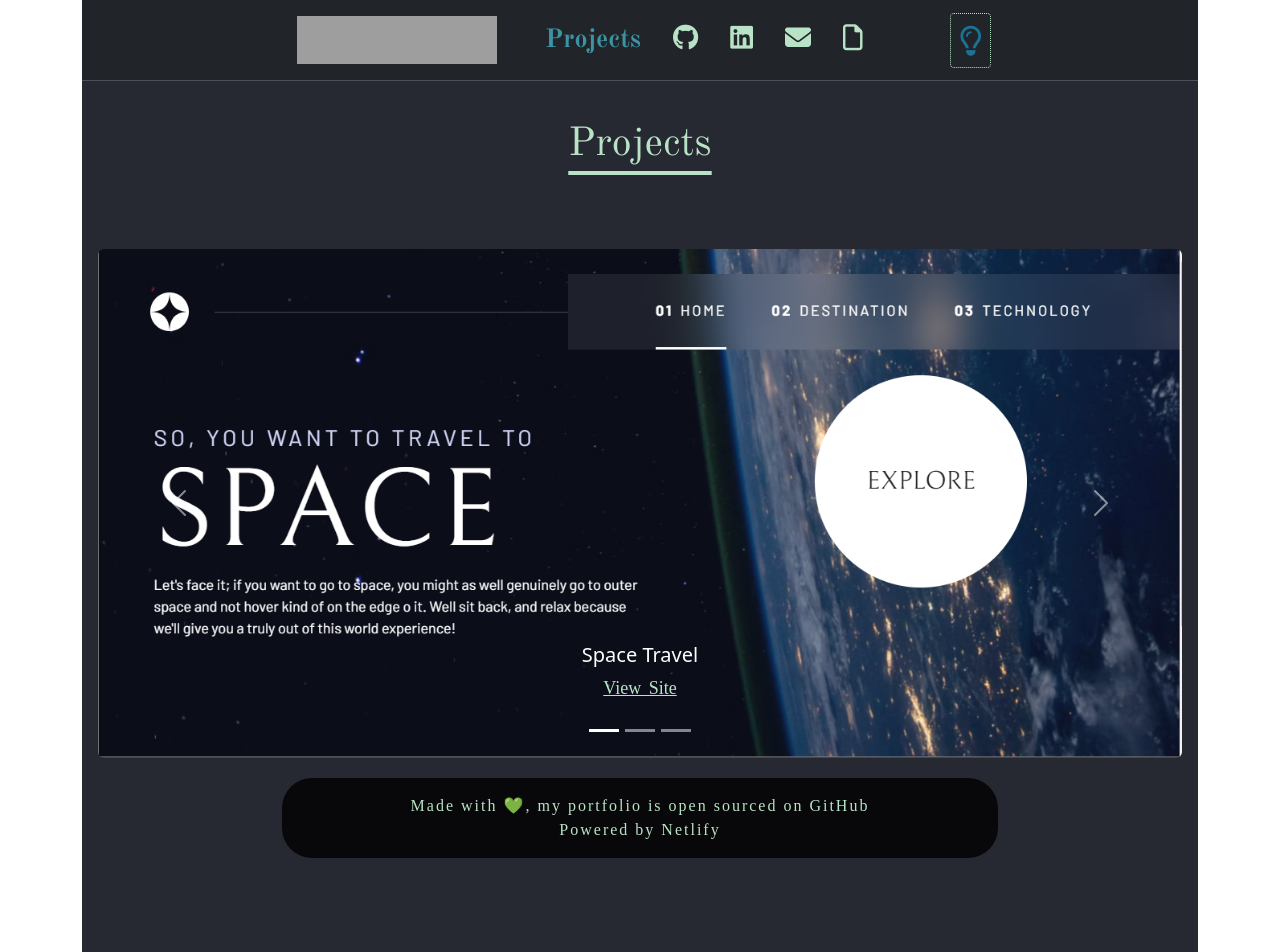
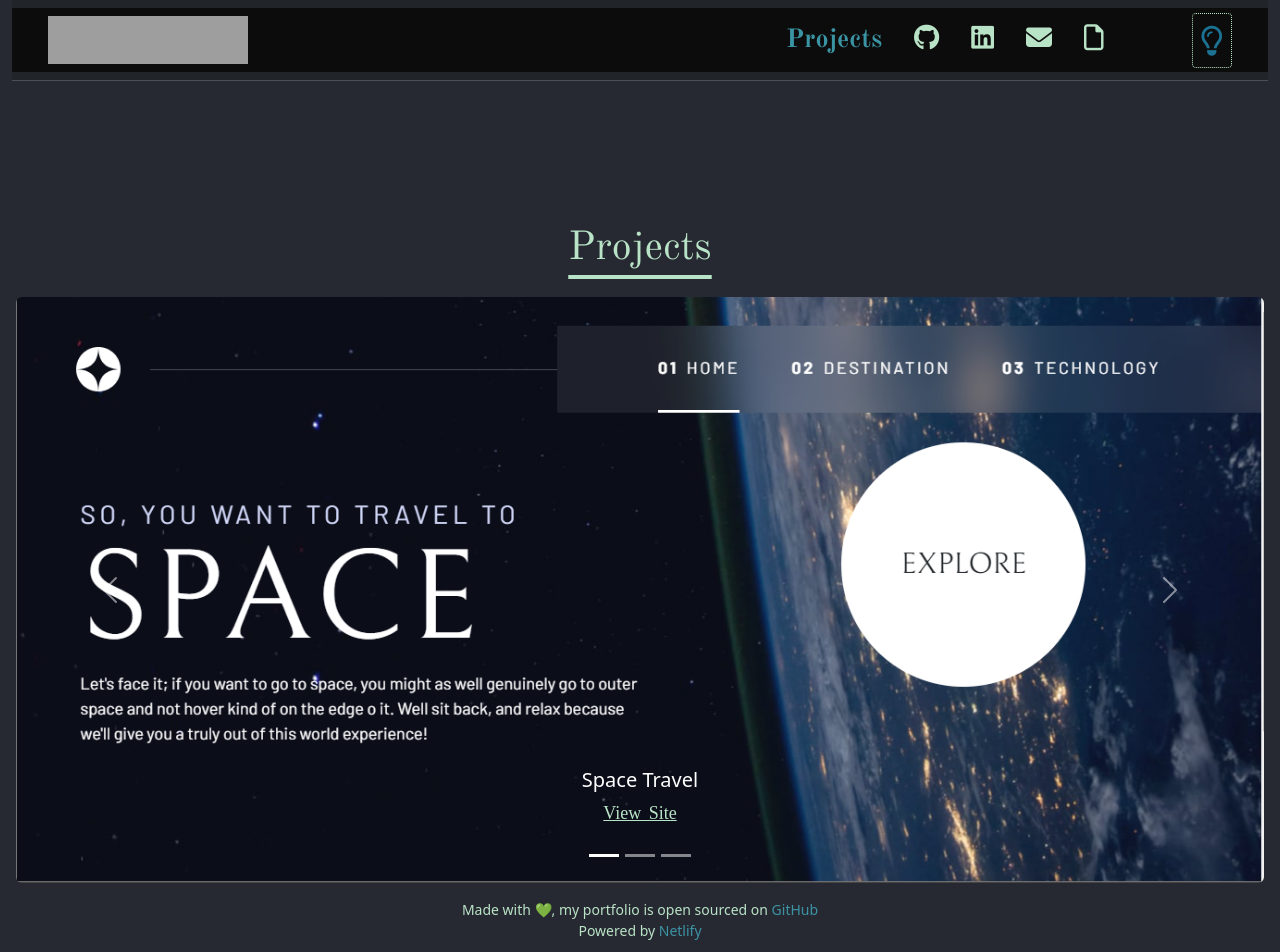
Before and after one commit to Lonz8576/portfolio-, a plain HTML site: page Projects.html in a window 1280 px wide. Shown: the top 952 px of the page. Drawn offline with nearby package versions, Linux system fonts and the light colour scheme; grey boxes are pictures that could not be loaded; a web font is replaced by a local one.

Commit message:
projects updated

```diff
--- a/Projects.html
+++ b/Projects.html
@@ -17,11 +17,14 @@
     <title>Projects</title>
 </head>
 <body>
-<div class="container-sm">
-    <div class="top-nav navbar bg-dark border-bottom border-body" data-bs-theme="dark">
-     <a class="nav-logo p-2 mx-4" href="index.html" target="_blank">
+<div class="container-fluid" id="nav-cont">
+    <nav class="navbar bg-dark border-bottom" data-bs-theme="dark">
+       <div class="container-fluid">
+
+     <a class="nav-logo p-2 mx-3" href="index.html" target="_blank">
       <img src="https://s3.amazonaws.com/shecodesio-production/uploads/files/000/128/013/original/nic-alonso-transparent.png?1717275225" alt="Alonso Logo" width="200" height="48" class="logo">
     </a>
+
     <ul class="nav justify-content-end">
     <li class="nav-item">
     <a class="nav-link" href="Projects.html" target="_blank">Projects</a>
@@ -33,18 +36,21 @@
     <a class="nav-link" href="https://www.linkedin.com/in/nicalonso/" target="_blank"><i class="fa-brands fa-linkedin" style="color: #b9e3c6;"></i></i></a>
     </li>
     <li class="nav-item">
-    <a class="nav-link" href=""><i class="fa-solid fa-envelope" style="color: #b9e3c6;"></i></i></a>
+    <a class="nav-link" href="mailto:8576nic@gmail.com" ><i class="fa-solid fa-envelope" style="color: #b9e3c6;"></i></a>
     </li>
     <li class="nav-item">
     <a class="nav-link me-5" href="resume.html" target="_blank"><i class="fa-regular fa-file" style="color: #b9e3c6;"></i></a>
     </li>
     <li class="nav-btn">
-    <button class="btn btn-sm btn-outline-secondary mx-4" type="button" id="toggle-button"><i class="fa-regular fa-lightbulb" style="color: #1c7293;" title="Light Theme/Dark Theme"></i></button>
+   <a href="Dark.html"> <button class="btn btn-sm btn-outline-secondary mx-4" type="button" id="toggle-button"><i class="fa-regular fa-lightbulb" style="color: #1c7293;" title="Lights out"></i></button></a>
     </li>
     </ul>
-</div>
+    </div>
+  </nav>
+  </div>
 <main>
-<h1 class="project-header">Projects</h1>
+
+<h1 class="project-header pb-2">Projects</h1>
 <div id="carouselExampleCaptions" class="carousel slide m-3">
   <div class="carousel-indicators">
     <button type="button" data-bs-target="#carouselExampleCaptions" data-bs-slide-to="0" class="active" aria-current="true" aria-label="Slide 1"></button>
@@ -83,14 +89,13 @@
     <span class="visually-hidden">Next</span>
   </button>
 </div>
-<div class="footer-back">
-<footer class="footer p-3">
+
+<footer class="footer-projects mx-2">
      Made with 💚, my portfolio is open sourced on <a href="https://github.com/Lonz8576/portfolio-">GitHub</a>
     <br/>
     Powered by <a href="https://nic-alonso-dev.netlify.app">Netlify</a>
 </footer>
-</div>
-</div>
+
 
 </main>
 
--- a/src/stylesheet.css
+++ b/src/stylesheet.css
@@ -463,6 +463,9 @@ top: 15%;
         display: block;
         width:85%;
     }
+    main{
+        background-size: 100vh;
+    }
 
 }
 /* tablet*/
@@ -497,7 +500,6 @@ top: 15%;
 }
 .about-img{
     display:flex;
-
     margin-bottom: 20px;
 }
 .col-sm-0{
@@ -582,14 +584,25 @@ top: 15%;
     text-decoration: underline;
     text-underline-offset: 1rem;
     font-family: 'Old Standard TT';
-    padding: 2.5rem;
-    margin-bottom: 1em;
+    margin-top:-20px;
     color: var(--primary-light);
 }
 main{
     background: var(--primary-dark);
-    background-size: cover;
+    align-content: center;
     height: 80vw;
+
+
+}
+.footer-projects {
+    color:var(--primary-light);
+    text-align: center;
+    font-size: 14px;
+}
+.footer-projects a{
+    color:#3b94a4;
+    font-weight: 500;
+    text-decoration: none;
 }
 p a{
     color:var(--primary-light);
```
